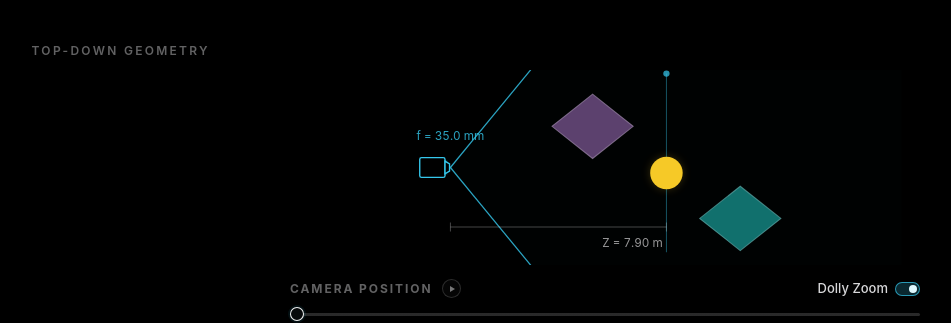
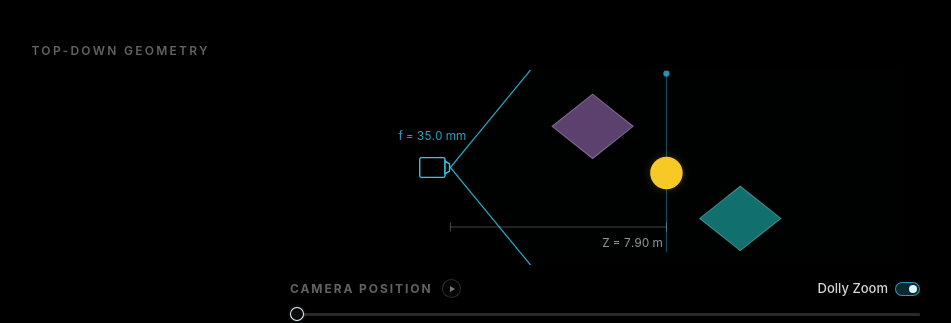
Before and after one commit to CSProfKGD/dolly-zoom, a Next.js app: page / in a window 1280 px wide. Shown: the part 395-718 px from the top of the page, without its empty margins (35-986 px from the left). Built offline with nearby package versions, Linux system fonts and the light colour scheme.

Commit message:
Anchor focal label to camera body

```diff
--- a/src/components/GeometryView.tsx
+++ b/src/components/GeometryView.tsx
@@ -151,7 +151,7 @@ export function GeometryView({ distance, focalLength, cameraAspect, stableDepth,
           <path d="M-6 -7 L-1 -4 L-1 4 L-6 7 Z" />
           <line className="projection-link" x1="-1" y1="0" x2="0" y2="0" />
         </g>
-        <text className="focal-label" x={cameraX} y={AXIS_Y - 31} textAnchor="middle">f = {focalLength.toFixed(1)} mm</text>
+        <text className="focal-label" x={cameraX - 20} y={AXIS_Y - 31} textAnchor="middle">f = {focalLength.toFixed(1)} mm</text>
 
         <g
           className="stability-plane-control"
```
